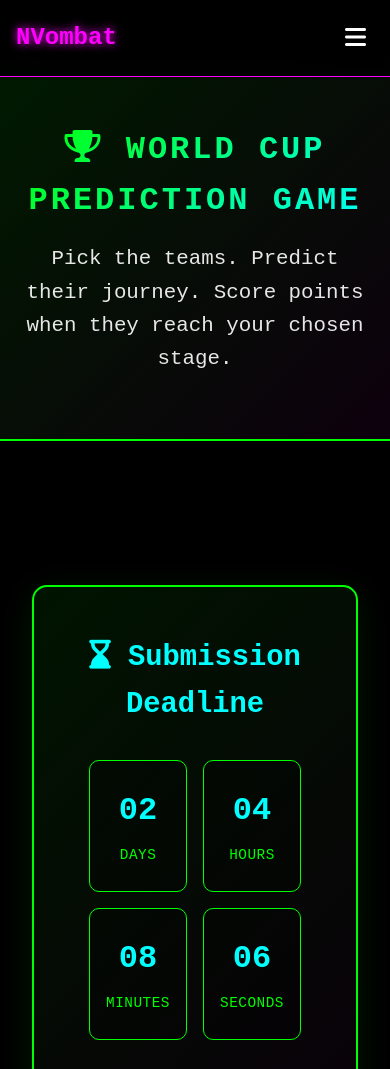
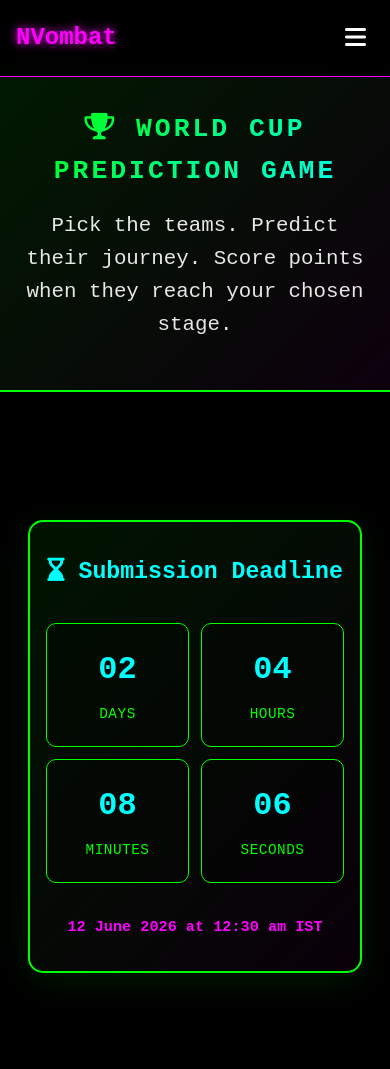
Before and after one commit to NVombat/NVombat.github.io, a plain HTML site: page pages/predworldcup.html in a window 390 px wide. Shown: the top 1069 px of the page. Drawn offline with Linux system fonts and the light colour scheme; no server answers.

Commit message:
fixes 2.0

```diff
--- a/css/predworldcup.css
+++ b/css/predworldcup.css
@@ -7,9 +7,11 @@ body.no-matrix .matrix-bg {
 }
 
 .predworldcup-container {
+    width: 100%;
     max-width: 1200px;
     margin: 0 auto;
     padding: 2rem 1rem;
+    min-width: 0;
 }
 
 .predworldcup-hero {
@@ -49,7 +51,9 @@ body.no-matrix .matrix-bg {
     border-radius: 15px;
     padding: 3rem 2rem;
     text-align: center;
+    width: 100%;
     max-width: 600px;
+    min-width: 0;
     box-shadow: 0 8px 32px rgba(0, 255, 0, 0.1);
 }
 
@@ -780,12 +784,43 @@ body.no-matrix .matrix-bg {
 
 /* Responsive Design */
 @media (max-width: 768px) {
+    .predworldcup-hero {
+        padding: 3rem 1rem !important;
+    }
+
     .predworldcup-hero h1 {
         font-size: 2rem;
+        max-width: 100%;
+        overflow-wrap: anywhere;
+    }
+
+    .predworldcup-hero p {
+        max-width: 100%;
+        overflow-wrap: anywhere;
+    }
+
+    .countdown-section {
+        margin: 3rem 0;
+        min-width: 0;
+    }
+
+    .countdown-card {
+        padding: 2rem 1rem;
+    }
+
+    .countdown-card h2 {
+        font-size: 1.45rem;
     }
 
     .countdown-display {
-        grid-template-columns: repeat(2, 1fr);
+        grid-template-columns: repeat(2, minmax(0, 1fr));
+        width: 100%;
+        gap: 0.75rem;
+    }
+
+    .countdown-item {
+        min-width: 0;
+        padding: 1.25rem 0.5rem;
     }
 
     .countdown-number {
@@ -819,6 +854,20 @@ body.no-matrix .matrix-bg {
 
     .predictions-grid {
         grid-template-columns: 1fr;
+    }
+}
+
+@media (max-width: 480px) {
+    .predworldcup-container {
+        padding-inline: 0.75rem;
+    }
+
+    .predworldcup-hero h1 {
+        font-size: 1.65rem;
+    }
+
+    .countdown-deadline {
+        font-size: 0.95rem;
     }
 }
 
--- a/js/predworldcup.js
+++ b/js/predworldcup.js
@@ -82,6 +82,8 @@ const BACKEND_URL = isLocalFrontend
     ? `http://${window.location.hostname}:5001`
     : backendMeta?.content?.replace(/\/$/, "")
         || "https://worldcup-prediction-backend-production.up.railway.app";
+const adminLink = document.getElementById("adminLink");
+if (adminLink) adminLink.href = `${BACKEND_URL}/admin`;
 
 let revealDeadline = new Date(DEFAULT_REVEAL_DEADLINE);
 let TEAMS = [...FALLBACK_TEAMS].sort((a, b) => a.localeCompare(b));
--- a/pages/predworldcup.html
+++ b/pages/predworldcup.html
@@ -281,7 +281,7 @@
     <footer class="predworldcup-footer">
         <div class="footer-content">
             <p>&copy; 2026 World Cup Prediction Game</p>
-            <a href="https://worldcup-prediction-backend-production.up.railway.app/admin" class="admin-link" title="Admin Panel" target="_blank" rel="noopener">
+            <a href="https://worldcup-prediction-backend-production.up.railway.app/admin" id="adminLink" class="admin-link" title="Admin Panel" target="_blank" rel="noopener">
                 <i class="fas fa-key"></i> Admin
             </a>
         </div>
```
Also changed, not shown: wcaudit/TEST_WCPRED.md (+12 -8 lines), README.md.
